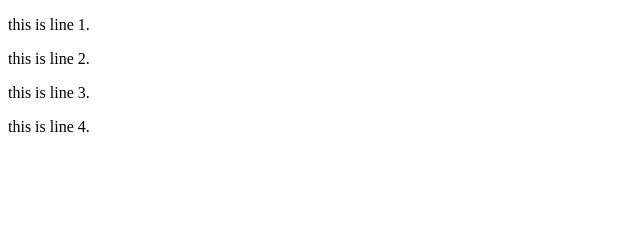
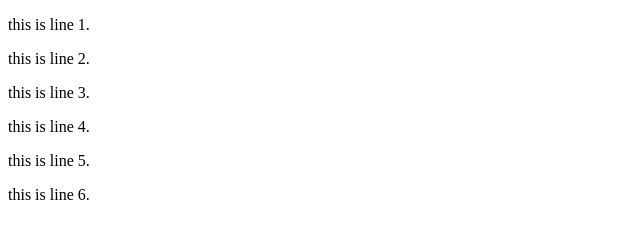
Before and after one commit to mohammadhasansojib/git-practice, a plain HTML site: page index.html in a window 1280 px wide. Shown: the whole page, without its empty margins (0-640 px from the left). Drawn offline with Linux system fonts and the light colour scheme.

Commit message:
added line 6 in index.html

```diff
--- a/index.html
+++ b/index.html
@@ -10,5 +10,7 @@
     <p>this is line 2.</p>
     <p>this is line 3.</p>
     <p>this is line 4.</p>
+    <p>this is line 5.</p>
+    <p>this is line 6.</p>
 </body>
 </html>
```
